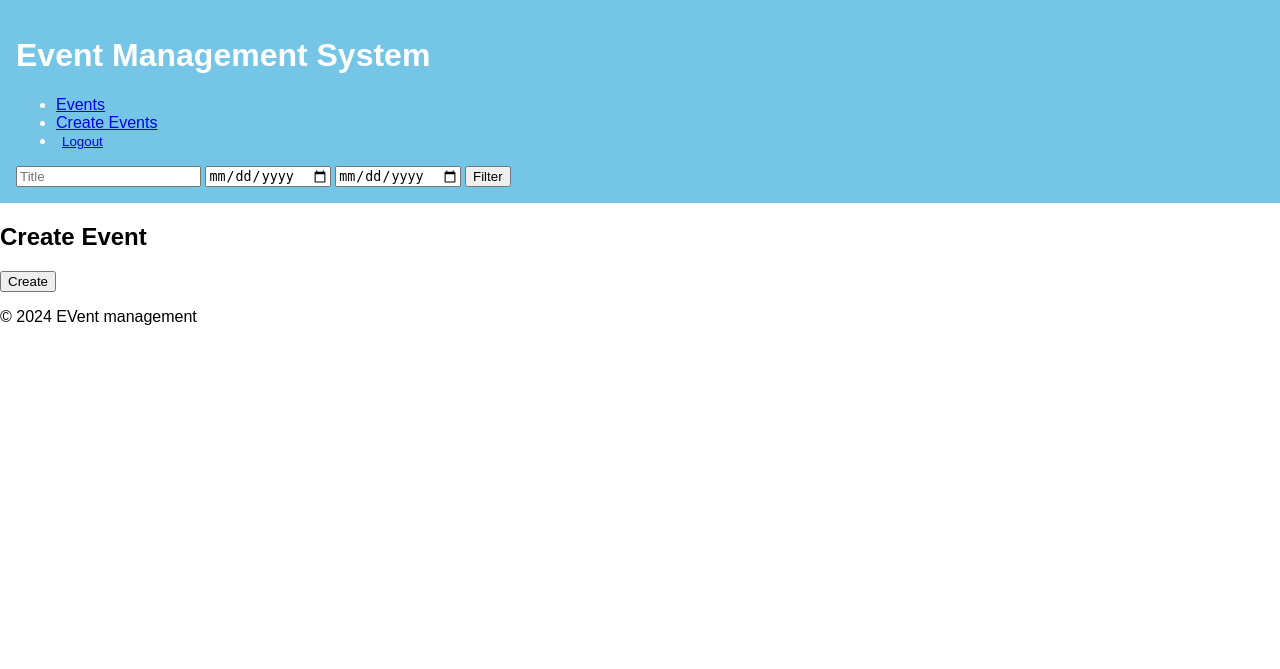
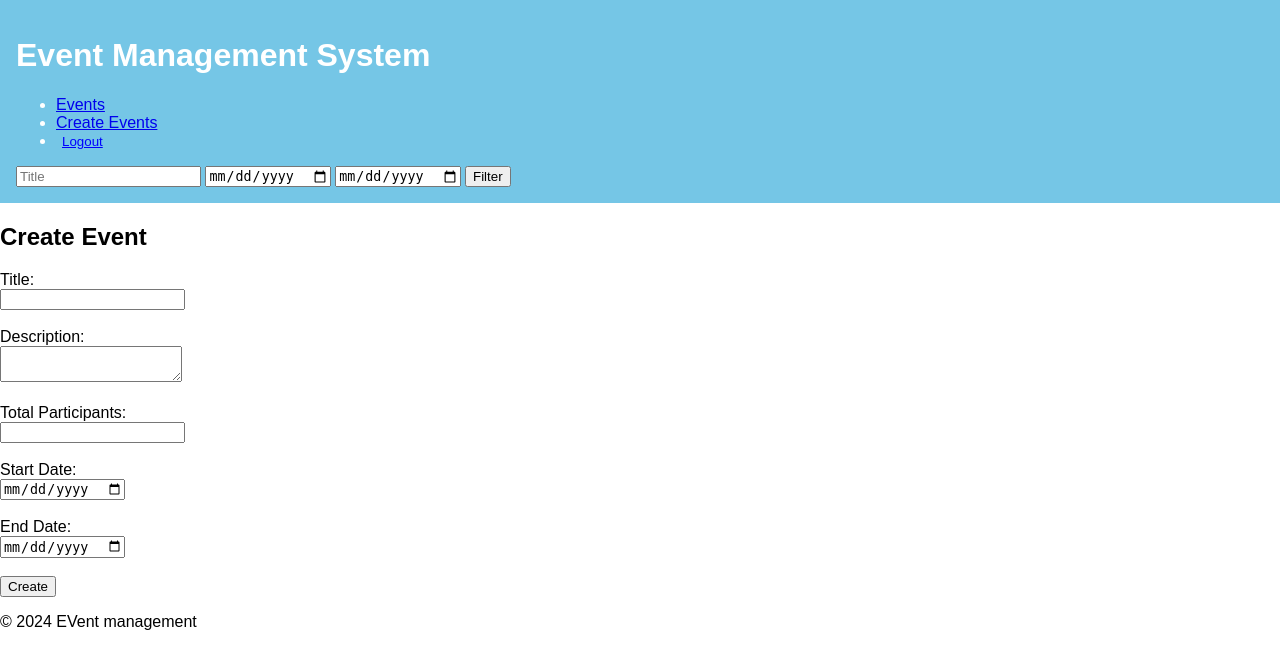
Before and after one commit to nishantvegeta/Eventmanagementsystem, a Django app: page /events/event/create/ in a window 1280 px wide. Shown: the top 669 px of the page. Run offline with Django 5.2, Linux system fonts and the light colour scheme; a user stored in the database is signed in.

Commit message:
error solved

```diff
--- a/events/templates/events/event_form.html
+++ b/events/templates/events/event_form.html
@@ -3,9 +3,19 @@
 
 {% block content %}
     <h2>{% if event %}Edit Event{% else %}Create Event{% endif %}</h2>
-    <form method="post">
+    <form method="post" {% if event %}action="{% url 'event_update' event.title %}"{% else %}action="{% url 'event_create' %}"{% endif %}>
         {% csrf_token %}
-        {{ form.as_p }}
+        <label for="title">Title:</label><br>
+        <input type="text" id="title" name="title" value="{% if event %}{{ event.title }}{% endif %}" required><br><br>
+        <label for="description">Description:</label><br>
+        <textarea id="description" name="description" required>{% if event %}{{ event.description }}{% endif %}</textarea><br><br>
+        <label for="total_participants">Total Participants:</label><br>
+        <input type="number" id="total_participants" name="total_participants" value="{% if event %}{{ event.total_participants }}{% endif %}" required><br><br>
+        <label for="start_date">Start Date:</label><br>
+        <input type="date" id="start_date" name="start_date" value="{% if event %}{{ event.start_date }}{% endif %}" required><br><br>
+        <label for="end_date">End Date:</label><br>
+        <input type="date" id="end_date" name="end_date" value="{% if event %}{{ event.end_date }}{% endif %}" required><br><br>
         <button type="submit">{% if event %}Update{% else %}Create{% endif %}</button>
     </form>
+
 {% endblock %}
--- a/events/urls.py
+++ b/events/urls.py
@@ -4,6 +4,6 @@ from . import views
 urlpatterns = [
     path('event/', views.events, name='event_list'),
     path('event/create/', views.create_event, name='event_create'),
-    path('event/update/title/', views.update_event, name='event_update'),
+    path('event/update/<str:title>/', views.update_event, name='event_update'),
     path('event/delete/<str:title>/', views.delete_event, name='event_delete'),
 ]
--- a/events/views.py
+++ b/events/views.py
@@ -24,6 +24,7 @@ def events(request):
         start_date = request.GET.get('start_date')
         end_date = request.GET.get('end_date')
 
+
         if title:
             events = [event for event in events if event['title'] == title]
 
@@ -47,16 +48,24 @@ def home_page(request):
 def create_event(request):
     events_file_path = os.path.join(settings.BASE_DIR, 'events.json')
     if request.method == 'POST':
-        form = EventForm(request.POST)
-        if form.is_valid():
-            data = form.cleaned_data
-            events = read_events(events_file_path)
-            events.append(data)
-            write_events(events_file_path, events)
-            return redirect('event_list')
-    else:
-        form = EventForm()
-    return render(request, 'events/event_form.html', {'form':form, 'event':None})
+        title = request.POST.get('title')
+        description = request.POST.get('description')
+        total_participants = request.POST.get('total_participants')
+        start_date = request.POST.get('start_date')
+        end_date = request.POST.get('end_date')
+
+        event = {
+            'title': title,
+            'description': description,
+            'total_participants': total_participants,
+            'start_date': start_date,
+            'end_date': end_date
+        }
+        events = read_events(events_file_path)
+        events.append(event)
+        write_events(events_file_path, events)
+        return redirect('event_list')
+    return render(request, 'events/event_form.html', {'event':None})
 
 @login_required
 def update_event(request, title):
@@ -65,19 +74,20 @@ def update_event(request, title):
     event = next((event for event in events if event['title'] == title), None)
     if not event:
         return HttpResponse(status=404)
+    if request.method == 'GET':
+     return render(request, 'events/event_form.html', { 'event': event})
 
     if request.method == 'POST':
-        form = EventForm(request.POST)
-        if form.is_valid():
-            updated_data=form.cleaned_data
-            for key, value in updated_data.items():
-                event[key] = value
-        write_events(events_file_path, events)
-        return redirect('event_list')
+        data = dict(request.POST)
+        event_data = {key: value[0] for key, value in data.items()}
+        event.update(event_data)  # Update the event dictionary directly
+        write_events(events_file_path, events)  # Rewrite the JSON file with updated events
+        return render(request, 'events/event_list.html', {'event': event})
+
     else:
-        form = EventForm(initial=event)
+        event = get_event(title)
+        return render(request, 'events/event_list.html', {'event': event})
 
-    return render(request, 'events/event_form.html', {'form':form, 'event': event})
 
 @login_required
 def delete_event(request, title):
@@ -92,7 +102,7 @@ def delete_event(request, title):
         write_events(events_file_path, events)
         return redirect('event_list')
 
-    return render(request, 'events/event_confirm_delete.html', {'event': event})
+    return redirect('event_list')
 
 def read_events(events_file_path):
     try:
@@ -104,3 +114,19 @@ def read_events(events_file_path):
 def write_events(events_file_path, events):
     with open(events_file_path, 'w') as f:
         json.dump(events, f, indent=4)
+
+
+
+def get_event(title):
+    # Load the events from the JSON file
+    with open('events.json', 'r') as file:
+        events = json.load(file)
+
+    # Find the event with the matching title
+    for event in events:
+        if event['title'] == title:
+            print(event)
+        return event
+
+    # If no event is found, return None
+    return None
```
Also changed, not shown: events.json (+11 -17 lines), events/templates/events/event_list.html (+7 -2 lines), db.sqlite3, events/forms.py (line endings or trailing spaces).
